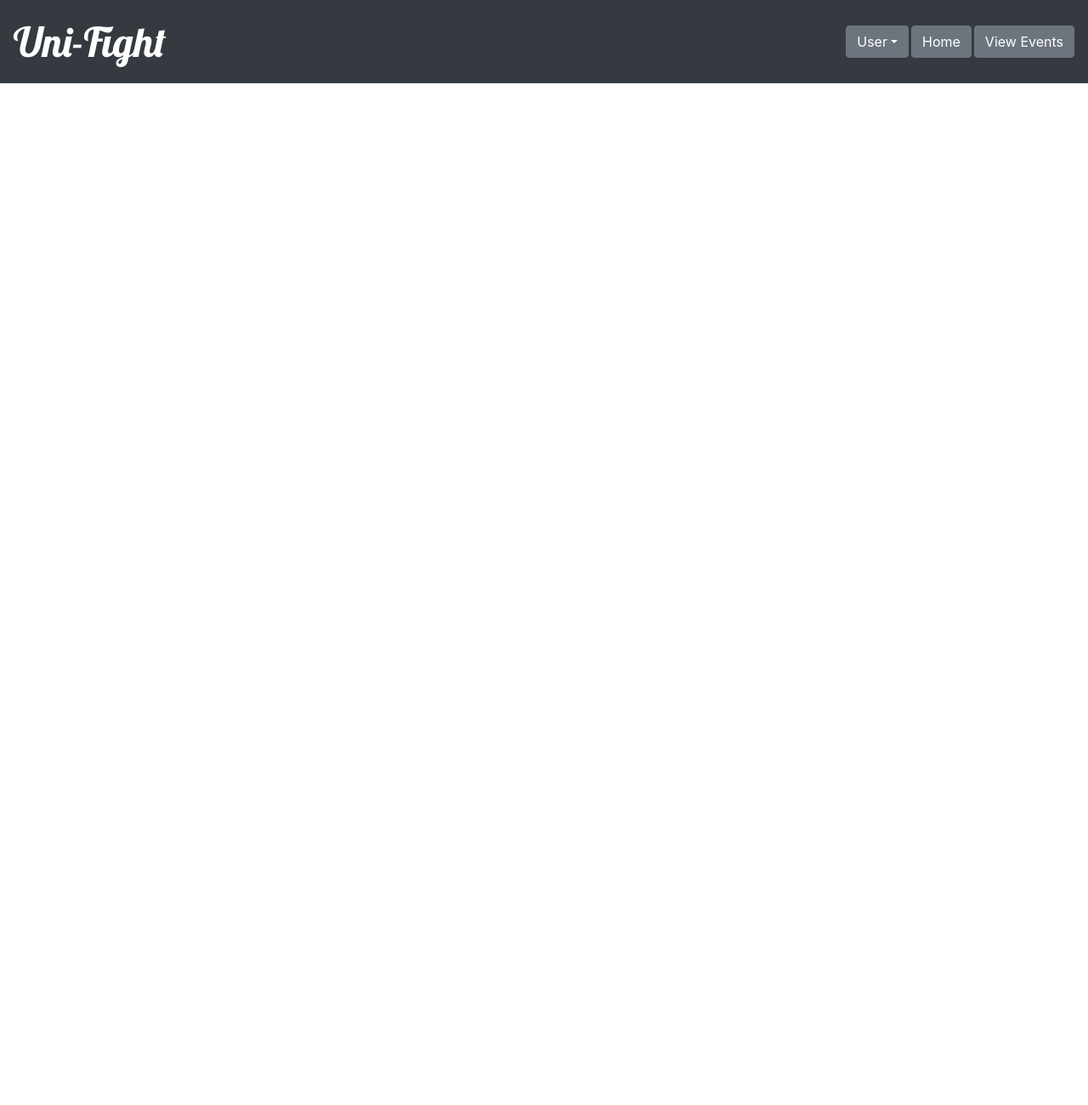
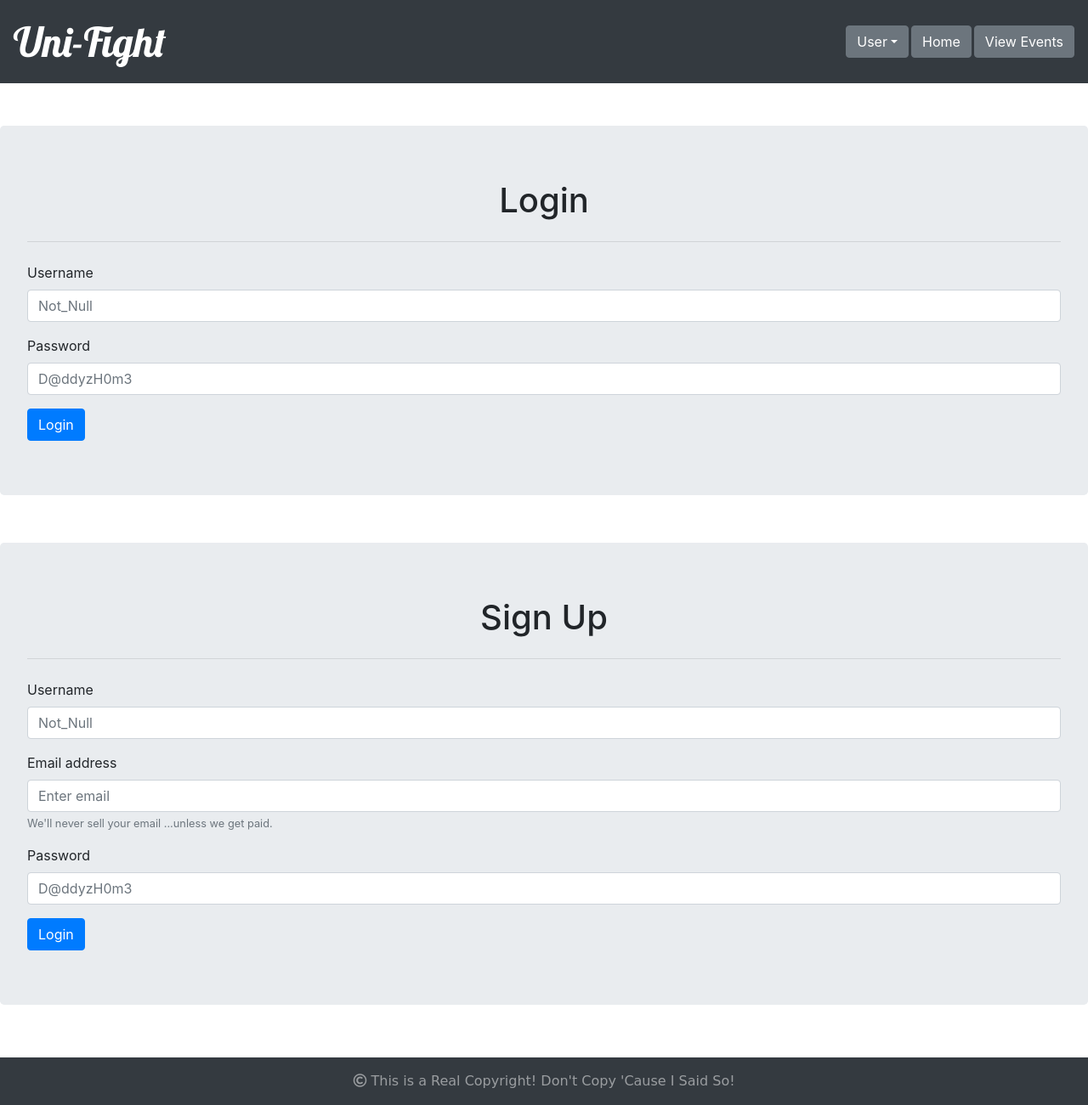
Before and after one commit to fkabir101/uni-fight, a React (Create React App) app: page /login in a window 1280 px wide. Shown: the whole page at 85% size. Before the commit the page ends 800 px from the top, so only its background shows below. Built offline with nearby package versions, Linux system fonts and the light colour scheme.

Commit message:
footer working

```diff
--- a/public/index.html
+++ b/public/index.html
@@ -8,6 +8,7 @@
       content="width=device-width, initial-scale=1, shrink-to-fit=no"
     />
     <meta name="theme-color" content="#000000" />
+    <link rel="stylesheet" href="https://use.fontawesome.com/releases/v5.7.2/css/all.css">
     <link href="https://fonts.googleapis.com/css?family=Lobster" rel="stylesheet">
     <link rel="stylesheet" href="https://stackpath.bootstrapcdn.com/bootstrap/4.3.1/css/bootstrap.min.css">
 
--- a/public/style/maineStyle.css
+++ b/public/style/maineStyle.css
@@ -3,7 +3,7 @@
   margin-left: 3px;
 }
 
-.navbar {
+#header {
   margin-bottom: 50px;
 }
 
@@ -23,3 +23,19 @@
   font-size: 300%;
   font-family: "lobster";
 }
+
+.footer {
+  margin-top: 30px;
+  text-align: center;
+  align-content: center;
+
+}
+
+#footText {
+  font-family: "comic sans ms"
+}
+
+#footer {
+  display: inline-block;
+  width: 100%;
+}
--- a/src/App.js
+++ b/src/App.js
@@ -3,6 +3,8 @@ import { BrowserRouter as Router, Route, Switch } from "react-router-dom";
 import Form from './components/form/form';
 import Header from "./components/header/headerMaine";
 import MainPage from "./components/mainPage/mainPage";
+import Footer from "./components/footer/footerMaine"
+import Login from "./components/login/loginMaine"
 
 class App extends Component {
   render() {
@@ -13,7 +15,9 @@ class App extends Component {
           <Switch>
             <Route exact path="/create" component={Form}/>
             <Route exact path="/" component={MainPage}/>
+            <Route exact path="/login" component={Login}/>
           </Switch>
+          <Footer />
         </div>
       </Router>
     );
--- /dev/null
+++ b/src/components/footer/footerMaine.js
@@ -0,0 +1,14 @@
+import React from "react";
+
+function Footer() {
+  return (
+    <nav className="navbar navbar-dark bg-dark footer navbar-fixed-bottom" id="footer">
+  <span className="text-center navbar-text" id="footText">
+  <i class="far fa-copyright"></i> This is a Real Copyright!  Don't Copy 'Cause I Said So!
+  </span>
+</nav>
+  )
+};
+
+
+export default Footer;
--- a/src/components/header/headerMaine.js
+++ b/src/components/header/headerMaine.js
@@ -3,7 +3,7 @@ import RenderNavbar from "./navButtons"
 
 function Header() {
   return (
-    <nav className="navbar navbar-expand-lg navbar-dark bg-dark">
+    <nav className="navbar navbar-expand-lg navbar-dark bg-dark" id="header">
       <a className="navbar-brand" id="title" href="/">Uni-Fight</a>
       <button className="navbar-toggler" type="button" data-toggle="collapse" data-target="#navbarText" aria-controls="navbarText" aria-expanded="false" aria-label="Toggle navigation">
         <span className="navbar-toggler-icon"></span>
--- /dev/null
+++ b/src/components/login/loginForum.js
@@ -0,0 +1,21 @@
+import React from "react";
+
+function LoginForum() {
+  return (
+    <div>
+      <form>
+        <div class="form-group">
+          <label for="username">Username</label>
+          <input type="email" class="form-control" id="usernameInput" aria-describedby="usernameHelp" placeholder="Not_Null"></input>
+        </div>
+        <div class="form-group">
+          <label for="exampleInputPassword1">Password</label>
+          <input type="password" class="form-control" id="loginPassword" placeholder="D@ddyzH0m3"></input>
+        </div>
+        <button type="submit" class="btn btn-primary" id="loginSubmit">Login</button>
+      </form>
+    </div>
+  )
+};
+
+export default LoginForum;
--- /dev/null
+++ b/src/components/login/loginMaine.js
@@ -0,0 +1,30 @@
+import React from "react";
+import LoginForum from "./loginForum";
+import SignUpForum from "./signupForum";
+
+function Login() {
+  return (
+    <div>
+      <div className="jumbotron">
+        <div className="text-center">
+          <h1>Login</h1>
+        </div>
+        <hr class="my-4"></hr>
+          <LoginForum />
+      </div>
+      <br />
+      <div className="jumbotron">
+      <div className="text-center">
+          <h1>Sign Up</h1>
+        </div>
+        <hr class="my-4"></hr>
+          <SignUpForum />
+
+
+      </div>
+    </div>
+  )
+};
+
+
+export default Login;
--- /dev/null
+++ b/src/components/login/signupForum.js
@@ -0,0 +1,28 @@
+import React from "react";
+
+function SignUpForum() {
+  return (
+    <div>
+      <form>
+        <div class="form-group">
+          <label for="username">Username</label>
+          <input type="email" class="form-control" id="usernameInput" aria-describedby="usernameHelp" placeholder="Not_Null"></input>
+        </div>
+
+        <div class="form-group">
+          <label for="exampleInputEmail1">Email address</label>
+          <input type="email" class="form-control" id="exampleInputEmail1" aria-describedby="emailHelp" placeholder="Enter email"></input>
+          <small id="emailHelp" class="form-text text-muted">We'll never sell your email ...unless we get paid.</small>
+        </div>
+
+        <div class="form-group">
+          <label for="exampleInputPassword1">Password</label>
+          <input type="password" class="form-control" id="loginPassword" placeholder="D@ddyzH0m3"></input>
+        </div>
+        <button type="submit" class="btn btn-primary" id="loginSubmit">Login</button>
+      </form>
+    </div>
+  )
+};
+
+export default SignUpForum;
```
